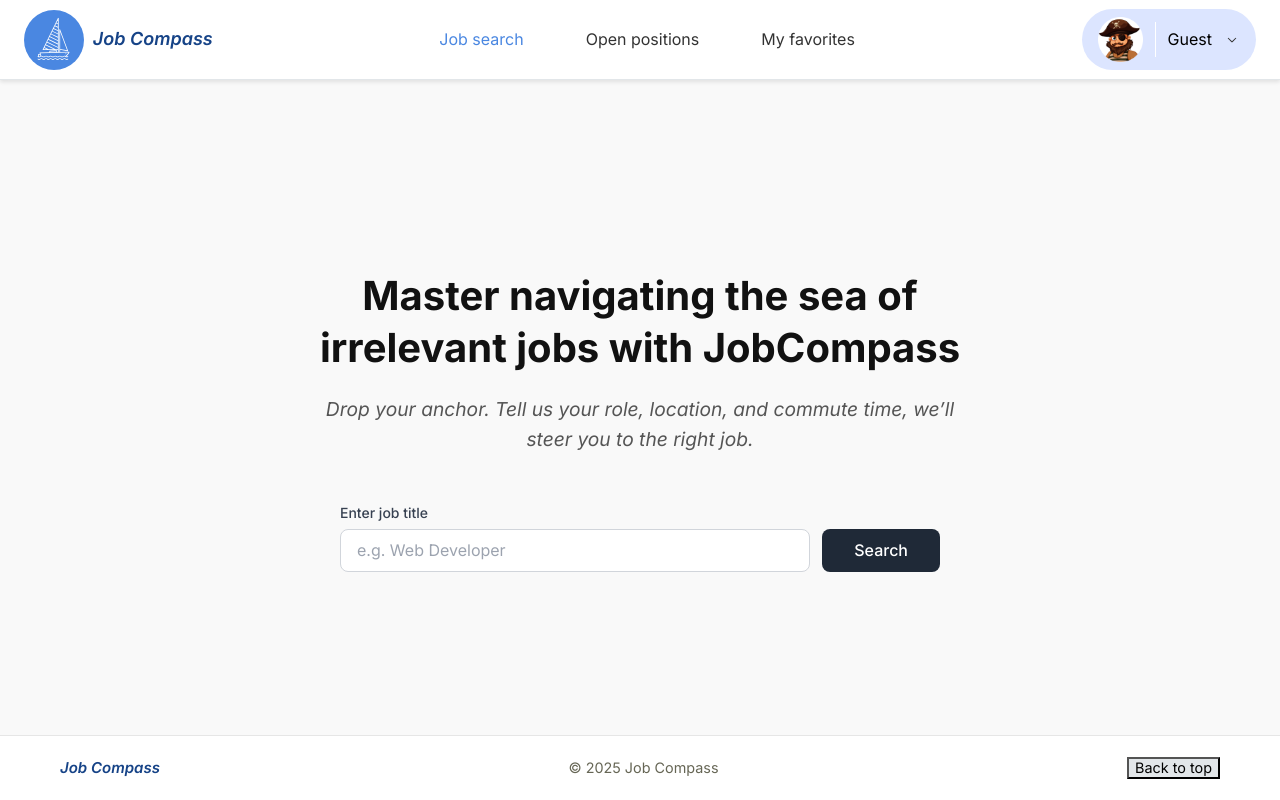
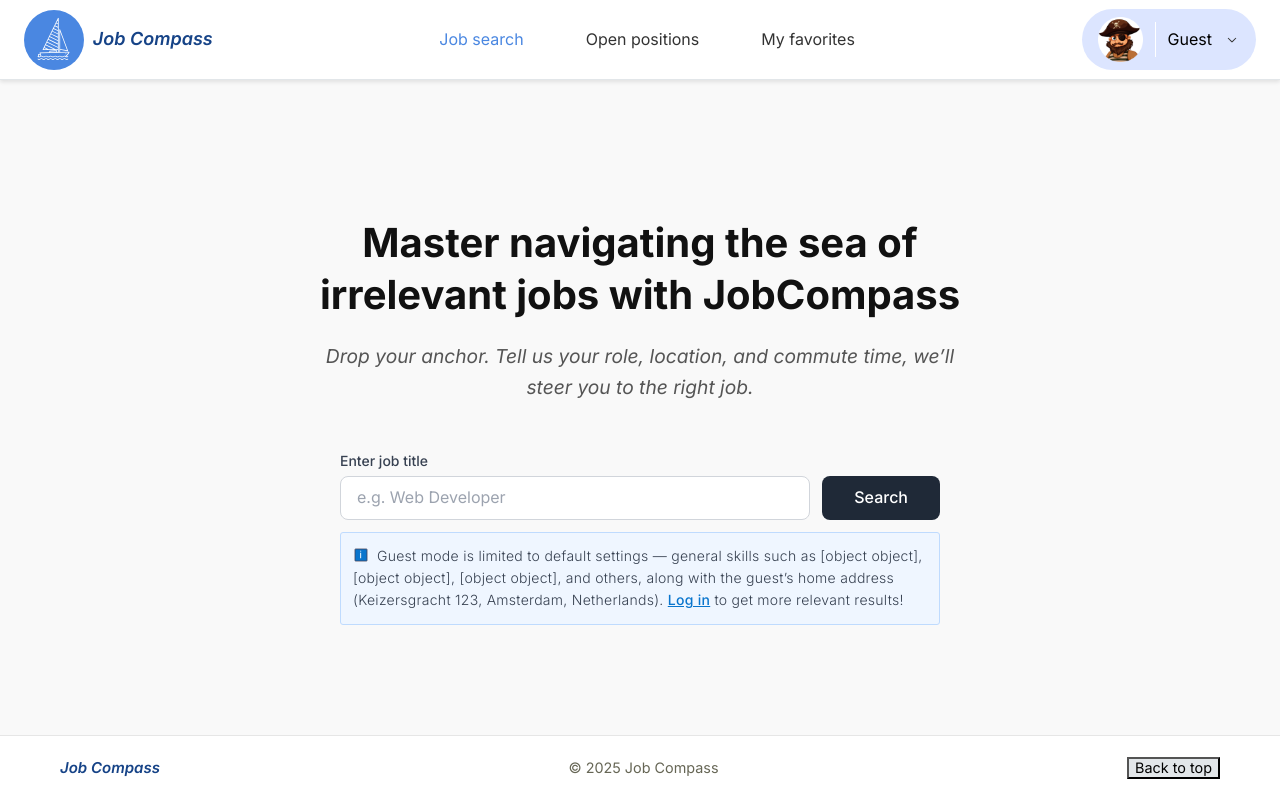
Before and after one commit to HackYourFutureProjects/c53-final-project-group-A, a React (Vite) app in the folder client/: page / in a window 1280 px wide. Built offline with nearby package versions, Linux system fonts and the light colour scheme.

Commit message:
refactor: update guest notice condition to check for guest user email

```diff
--- a/client/src/pages/jobSearch/JobSearch.jsx
+++ b/client/src/pages/jobSearch/JobSearch.jsx
@@ -20,7 +20,7 @@ export default function JobSearch() {
         </p>
       </div>
       <SearchInput />
-      {!user && (
+      {user && user.email === "guest@example.com" && (
         <div className="guest-notice">
           <img src={icons.info} alt="info" className="info-icon" />
           <span>
```
